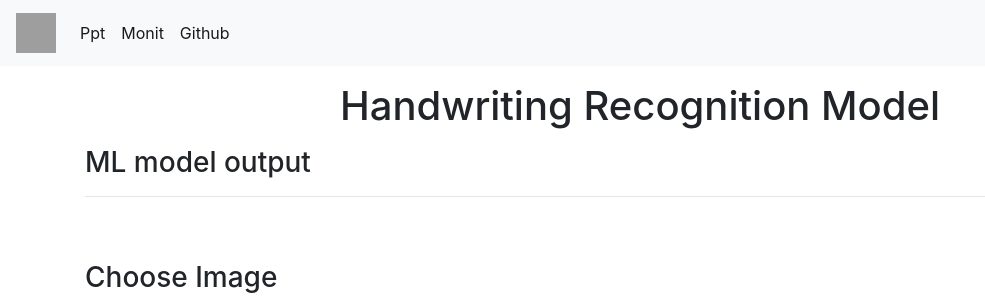
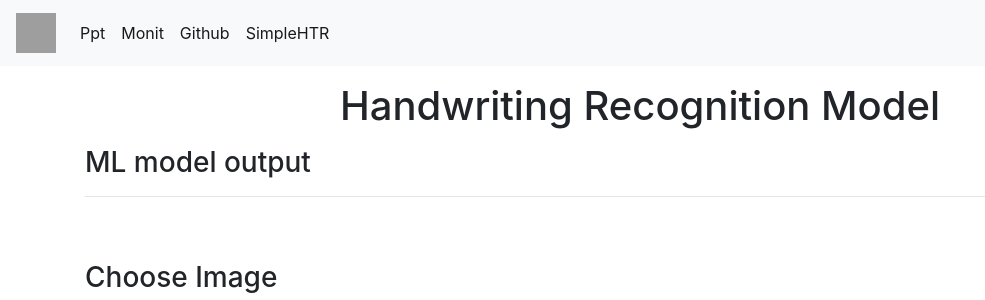
Before and after one commit to VaibhavUpreti/handwriting-recognition, a Flask app: page / in a window 1280 px wide. Shown: the top 300 px of the page, without its empty margins (0-985 px from the left). Run offline with Flask 3, Linux system fonts and the light colour scheme; grey boxes are pictures that could not be loaded.

Commit message:
fix: add links

```diff
--- a/src/templates/main.html
+++ b/src/templates/main.html
@@ -19,7 +19,8 @@
       <a class="nav-item nav-link active" href="/ppt">Ppt <span class="sr-only">(current)</span></a>
       <a class="nav-item nav-link active" href="/monit">Monit <span class="sr-only">(current)</span></a>
 	  <a class="nav-item nav-link active" href="https://github.com/VaibhavUpreti/handwriting-recognition">Github <span class="sr-only">(current)</span></a>
-    </div>
+  <a class="nav-item nav-link active" href="https://github.com/gautamjain1503/SimpleHTR">SimpleHTR <span class="sr-only">(current)</span></a>
+	</div>
   </div>
 </nav>
 
--- a/src/templates/ppt.html
+++ b/src/templates/ppt.html
@@ -21,6 +21,7 @@
       <a class="nav-item nav-link active" href="/ppt">Ppt <span class="sr-only">(current)</span></a>
       <a class="nav-item nav-link active" href="/monit">Monit <span class="sr-only">(current)</span></a>
 	  <a class="nav-item nav-link active" href="https://github.com/VaibhavUpreti/handwriting-recognition">Github <span class="sr-only">(current)</span></a>
+	  <a class="nav-item nav-link active" href="https://github.com/gautamjain1503/SimpleHTR">SimpleHTR <span class="sr-only">(current)</span></a>
     </div>
   </div>
 </nav>
```
